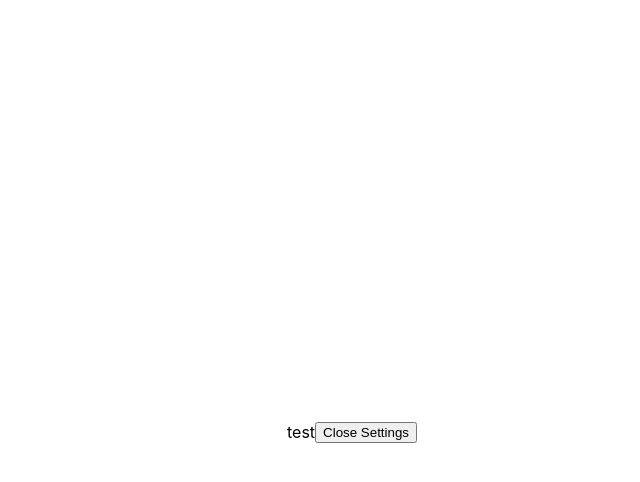
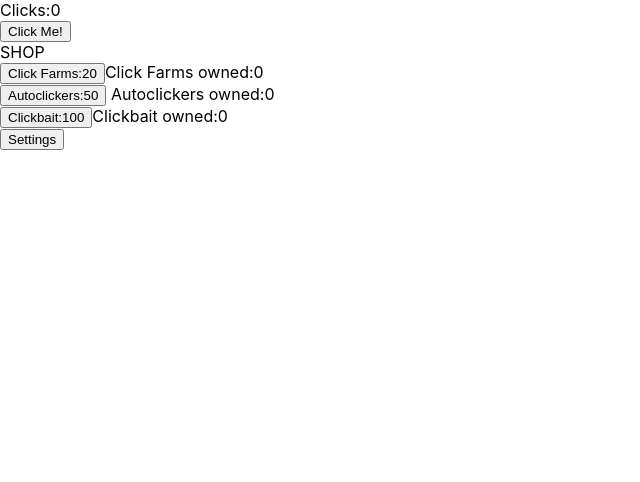
Before and after one commit to jakobw10/clickergame, a React (Create React App) app in the folder my-app/: page / in a window 1280 px wide. Shown: the top 482 px of the page, without its empty margins (0-640 px from the left). Built offline with nearby package versions, Linux system fonts and the light colour scheme.

Commit message:
settings menu now opens on settings button click

```diff
--- a/my-app/src/App.tsx
+++ b/my-app/src/App.tsx
@@ -1,15 +1,15 @@
-import React from 'react';
+import React, { useState } from 'react';
 import './App.css';
 import './Components/Settings.css'
 import './Components/Bank.css'
 import {Banks} from './Components/Bank';
 import {Settings} from './Components/Settings'
 function App():JSX.Element {
-  return (<div><main>
+  const [popup,setPopup]=useState(false);
+  return (<div>
     <Banks></Banks>
-    <button>Settings</button>
-    <Settings trigger={true}></Settings>
-    </main>
+    <button onClick={()=>setPopup(true)}>Settings</button>
+    <Settings trigger={popup}></Settings>
     </div>
 
 
```
